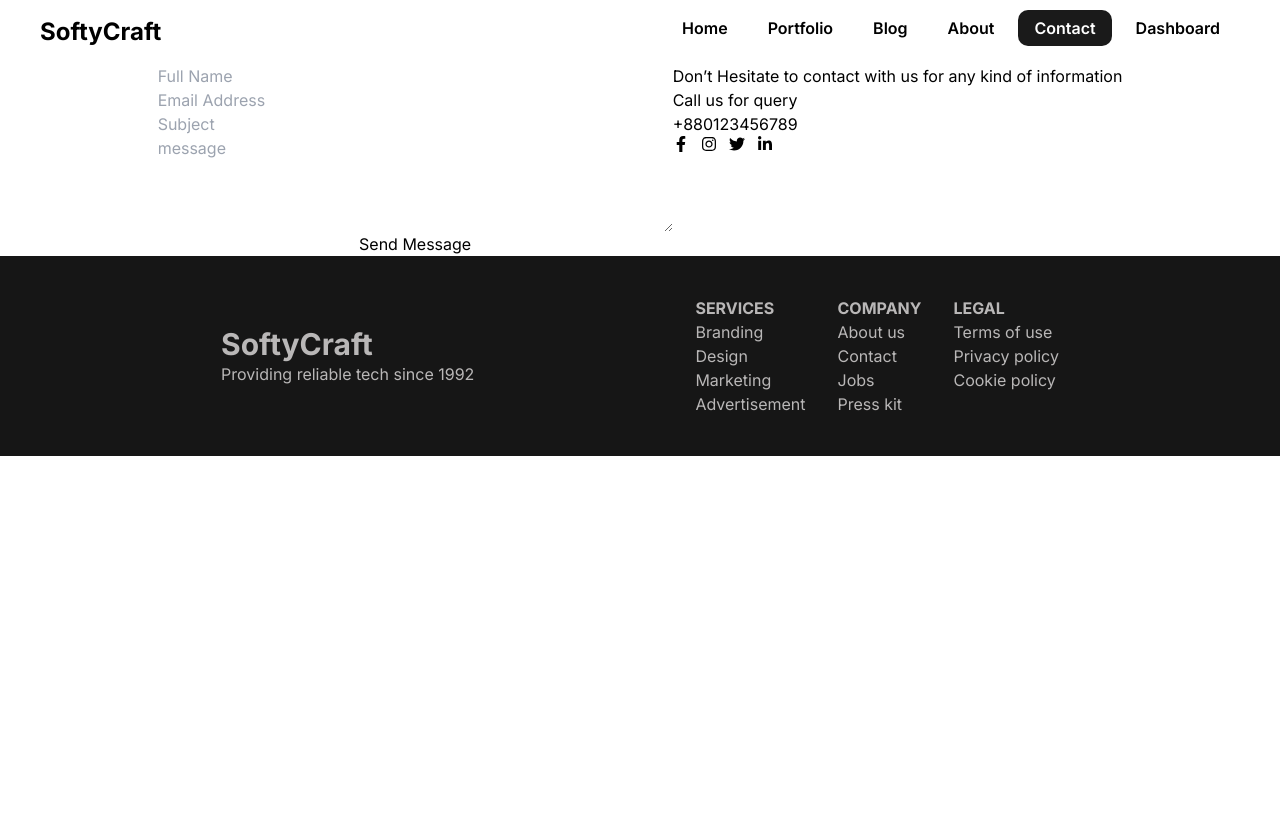
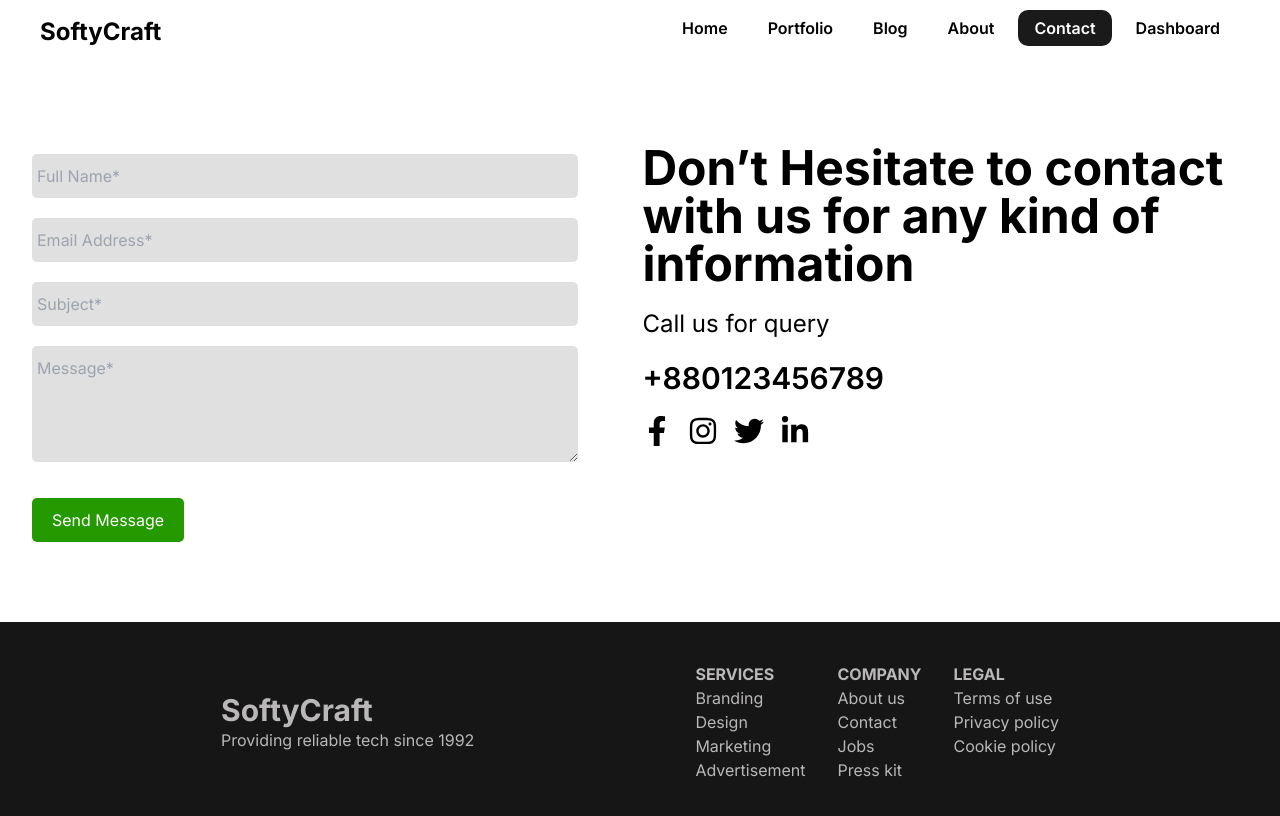
Before and after one commit to softycraft1/softycraftnext, a Next.js app: page /contact in a window 1280 px wide. Shown: the top 816 px of the page. Built offline with nearby package versions, Linux system fonts and the light colour scheme.

Commit message:
'contact_updated'

```diff
--- a/src/app/contact/page.jsx
+++ b/src/app/contact/page.jsx
@@ -7,7 +7,7 @@ export const metadata = {
 };
 const contact = () => {
   return (
-    <div className="flex flex-row">
+    <div className="flex flex-col lg:flex-row justify-center gap-6 my-12 p-3 w-full ">
       <ContactFrom />
       <ContactSide />
     </div>
--- a/src/app/globals.css
+++ b/src/app/globals.css
@@ -2,26 +2,38 @@
 @tailwind components;
 @tailwind utilities;
 
-.home{
+.home {
     /* min-height: 80vh; */
 }
 
-.btn1{
+.btn1 {
     color: white;
     background-color: #85d46d;
     border-radius: 5px;
     padding: 8px 18px;
 }
-.btn1:focus{
+
+.btn1:focus {
     background-color: #249900;
 }
 
-.btn2{
+.btn2 {
     color: white;
     background-color: #249900;
     border-radius: 5px;
     padding: 10px 20px;
 }
-.btn2:hover{
+
+.btn2:hover {
     background-color: #196602;
 }
+
+.formInput input,
+textarea {
+    width: 100%;
+    margin: 10px 0;
+    padding: 10px 5px;
+    border: none;
+    border-radius: 5px;
+    background-color: #9c9c9c50;
+}
--- a/src/components/Contact/ContactFrom.jsx
+++ b/src/components/Contact/ContactFrom.jsx
@@ -2,36 +2,45 @@
 
 import { addMessage } from "@/lib/actions";
 import { useFormState } from "react-dom";
-import { useEffect } from "react";
+import { useEffect, useState } from "react";
 
 export default function ContactFrom() {
   const [state, formAction] = useFormState(addMessage, undefined);
-
+  const [modal, setModal] = useState(false);
+  console.log(state);
   useEffect(() => {
     state?.success && (
-      <div>
-        <h1>Thank You</h1>
-        <h1>We are response soon......</h1>
-      </div>
+      setModal(true)
     );
+    setTimeout(() => { setModal(false) }, 2000)
   }, [state?.success]);
 
+
   return (
-    <div className="">
-      <form action={formAction} className="flex flex-col">
-        <input type="text" name="name" placeholder="Full Name" />
-        <input type="email" name="email" placeholder="Email Address" />
-        <input type="text" name="subject" placeholder="Subject" />
+    <div className="max-w-[700px] m-5">
+      <form action={formAction} className="formInput  ">
+        <input type="text" name="name" placeholder="Full Name*" />
+        <input type="email" name="email" placeholder="Email Address*" />
+        <input type="text" name="subject" placeholder="Subject*" />
         <textarea
           rows="4"
           cols="50"
           type="text"
           name="message"
-          placeholder="message"
+          placeholder="Message*"
         />
-        <input type="submit" value="Send Message" />
+        <div className="text-red-500 block w-full h-5">{state?.error}</div>
+        <button className="btn2 " type="submit">Send Message</button>
       </form>
-      <div>{state?.error}</div>
+
+      {
+        modal && (
+          <div className="fixed top-[40%] left-[40%] border-solid drop-shadow-lg text-4xl p-11">
+            <h1>Thank You</h1>
+            <h1>We are response soon......</h1>
+          </div>
+        )
+      }
     </div>
   );
 }
--- a/src/components/Contact/ContactSide.jsx
+++ b/src/components/Contact/ContactSide.jsx
@@ -7,23 +7,15 @@ import {
 
 export default function ContactSide() {
   return (
-    <div className="flex flex-col">
-      <h1>{"Don’t Hesitate to contact with us for any kind of information"}</h1>
-      <p>Call us for query</p>
-      <h3>+880123456789</h3>
-      <div className="flex flex-row gap-3">
-        <h1>
-          <FaFacebookF />
-        </h1>
-        <h1>
-          <FaInstagram />
-        </h1>
-        <h1>
-          <FaTwitter />
-        </h1>
-        <h1>
-          <FaLinkedinIn />
-        </h1>
+    <div className="flex flex-col gap-5 m-5 max-w-[700px]">
+      <h1 className="text-5xl font-bold">{"Don’t Hesitate to contact with us for any kind of information"}</h1>
+      <p className="text-2xl">Call us for query</p>
+      <h3 className="text-3xl font-semibold">+880123456789</h3>
+      <div className="flex flex-row gap-4 text-3xl">
+        <FaFacebookF />
+        <FaInstagram />
+        <FaTwitter />
+        <FaLinkedinIn />
       </div>
     </div>
   );
--- a/src/components/Navbar/NavLink/NavLink.jsx
+++ b/src/components/Navbar/NavLink/NavLink.jsx
@@ -11,7 +11,6 @@ function NavLink() {
   const pathname = usePathname();
 
   const [open, setOpen] = useState(false);
-  console.log(open);
 
   const links = [
     {
```
